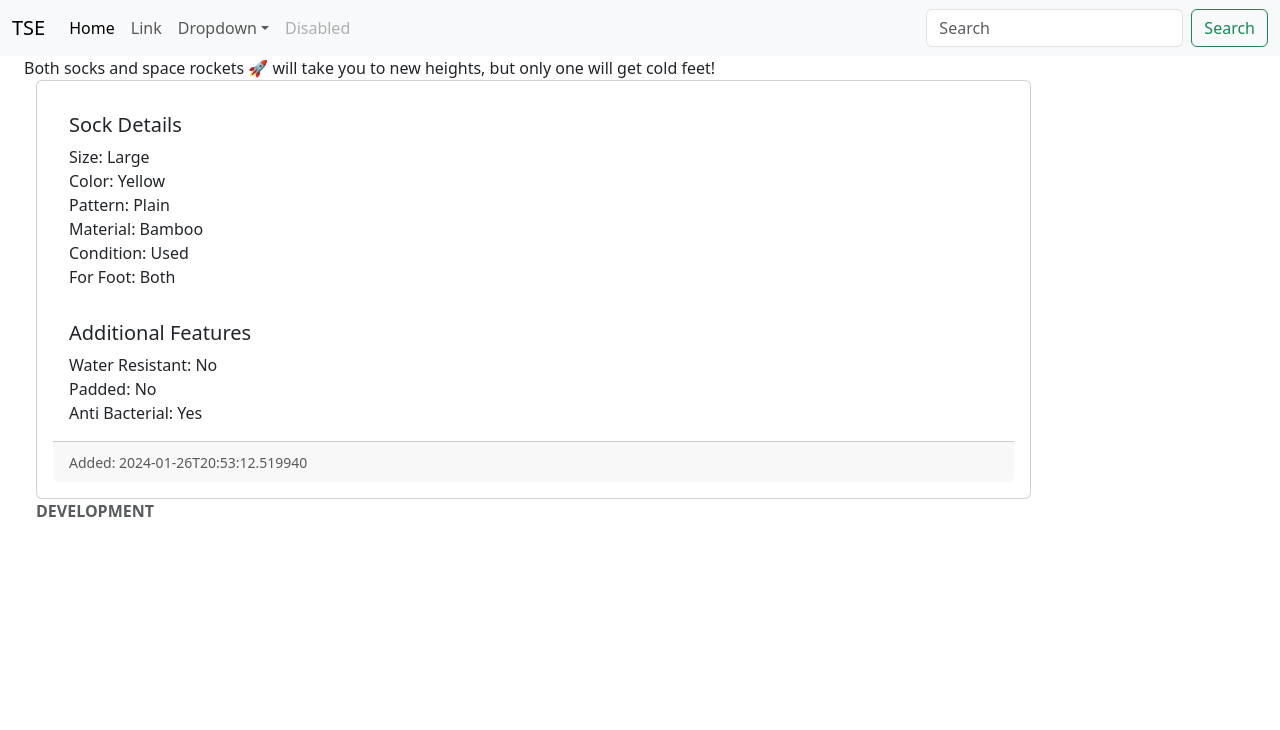
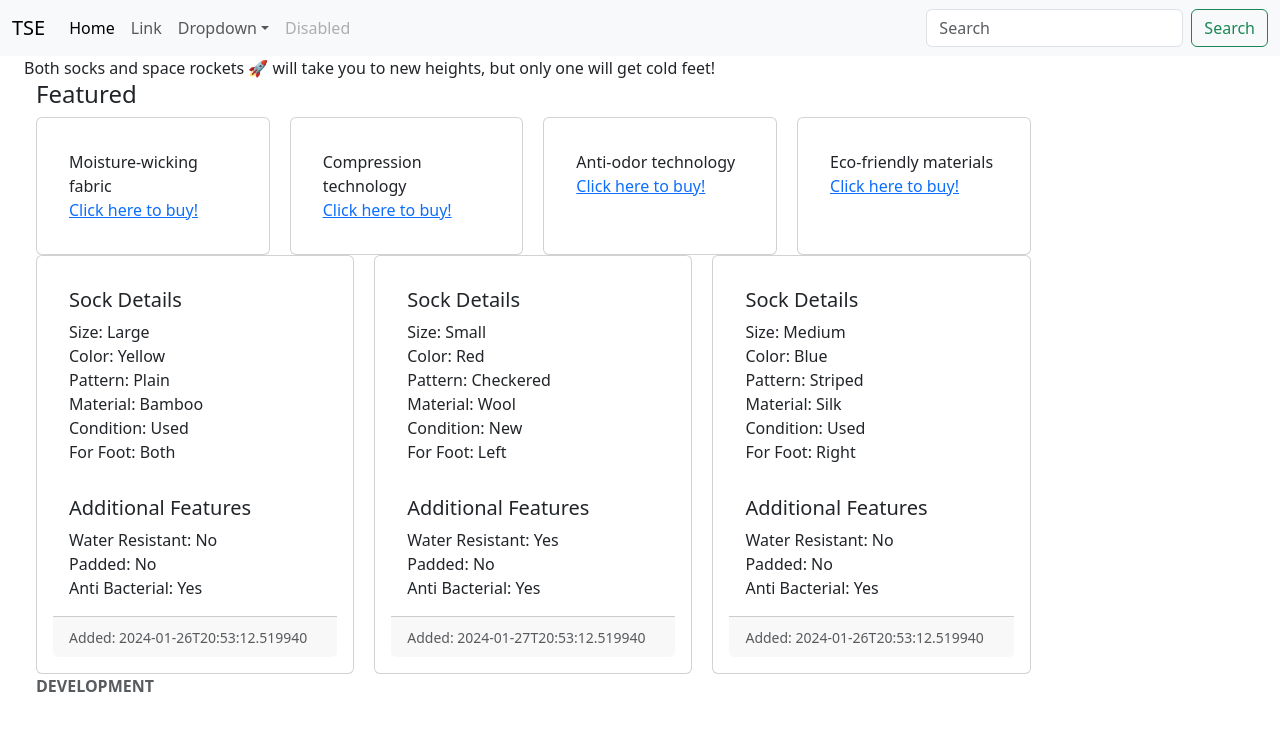
Before and after one commit to RickBrr/the-sock-exchange, a React (Vite) app in the folder react/: page / in a window 1280 px wide. Shown: the top 730 px of the page. Built offline with nearby package versions, Linux system fonts and the light colour scheme.

Commit message:
added promos

```diff
--- a/react/src/App.jsx
+++ b/react/src/App.jsx
@@ -2,6 +2,8 @@ import Sock from "./components/Sock";
 import sock_data from './assets/sock.json';
 import Footer from "./components/Footer";
 import Search from "./components/Search";
+import Feature from "./components/Feature";
+import promo_feature from "./assets/promo.json";
 
 function App() {
 
@@ -41,12 +43,21 @@ function App() {
         </div>
       </nav>
       <main role="main" className="col-md-9 ml-sm-auto col-lg-10 px-md-4">
-
         <div className="container-fluid">
           <div className="row">
             Both socks and space rockets 🚀 will take you to new heights, but only one will get cold feet!
-            <div className="card-container">
-              <Sock data={sock_data} />
+            <h4>Featured</h4>
+            <div className="card-container" style={{display:"flex", flexWrap: 'wrap', gap:"20px"}}>
+              {
+                promo_feature.map((promo) => (
+                  <Feature data={promo} />))
+              }
+            </div>
+            <div className="card-container" style={{ display: 'flex', flexWrap: 'wrap', gap: '20px' }}>
+            {
+              sock_data.map((sock) => (
+              <Sock key={sock.id} data={sock} />))
+            }
             </div>
             <Footer environment="DEVELOPMENT" />
           </div>
--- /dev/null
+++ b/react/src/assets/promo.json
@@ -0,0 +1,26 @@
+[
+    {
+        "id": 1,
+        "feature": "Moisture-wicking fabric",
+        "benefit": "Keeps feet dry and comfortable",
+        "target_audience": "Athletes and active individuals"
+    },
+    {
+        "id": 2,
+        "feature": "Compression technology",
+        "benefit": "Improves blood circulation and reduces swelling",
+        "target_audience": "Elderly and those with circulatory issues"
+    },
+    {
+        "id": 3,
+        "feature": "Anti-odor technology",
+        "benefit": "Prevents bad smells for freshness throughout the day",
+        "target_audience": "Office workers and commuters"
+    },
+    {
+        "id": 4,
+        "feature": "Eco-friendly materials",
+        "benefit": "Supports environmental sustainability",
+        "target_audience": "Environmentally conscious consumers"
+    }
+]
--- a/react/src/assets/sock.json
+++ b/react/src/assets/sock.json
@@ -1,4 +1,5 @@
-{
+[{
+    "id": "1",
     "sockDetails": {
         "size": "Large",
         "color": "Yellow",
@@ -13,4 +14,38 @@
         "antiBacterial": true
     },
     "addedTimestamp": "2024-01-26T20:53:12.519940"
-}
+},
+{
+    "id": "2",
+    "sockDetails": {
+        "size": "Small",
+        "color": "Red",
+        "pattern": "Checkered",
+        "material": "Wool",
+        "condition": "New",
+        "forFoot": "Left"
+    },
+    "additionalFeatures": {
+        "waterResistant": true,
+        "padded": false,
+        "antiBacterial": true
+    },
+    "addedTimestamp": "2024-01-27T20:53:12.519940"
+},
+{
+    "id": "3",
+    "sockDetails": {
+        "size": "Medium",
+        "color": "Blue",
+        "pattern": "Striped",
+        "material": "Silk",
+        "condition": "Used",
+        "forFoot": "Right"
+    },
+    "additionalFeatures": {
+        "waterResistant": false,
+        "padded": false,
+        "antiBacterial": true
+    },
+    "addedTimestamp": "2024-01-26T20:53:12.519940"
+}]
--- /dev/null
+++ b/react/src/components/Feature.jsx
@@ -0,0 +1,14 @@
+import React from "react";
+
+const Feature = (promos) => {
+    return (
+        <div className="card" style={{ flex: '1', minWidth: '100px', maxWidth: '30%' }}>
+            <div className="card-body">
+                <div className="card-text">{promos.data.feature}</div>
+                <div><a href="#">Click here to buy!</a></div>
+            </div>
+        </div>
+    )
+};
+
+export default Feature;
--- a/react/src/components/Sock.jsx
+++ b/react/src/components/Sock.jsx
@@ -2,7 +2,7 @@ import React from 'react';
 
 const Sock = (props) => {
     return (
-        <div className="card">
+        <div className="card" style={{ flex: '1', minWidth: '300px', maxWidth: '45%' }}>
             <div className="card-body">
                 <h5 className="card-title">Sock Details</h5>
                 <div className="card-text">Size: {props.data.sockDetails.size}</div>
```
